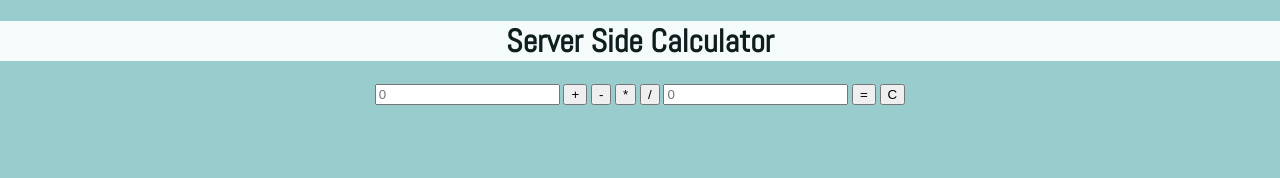
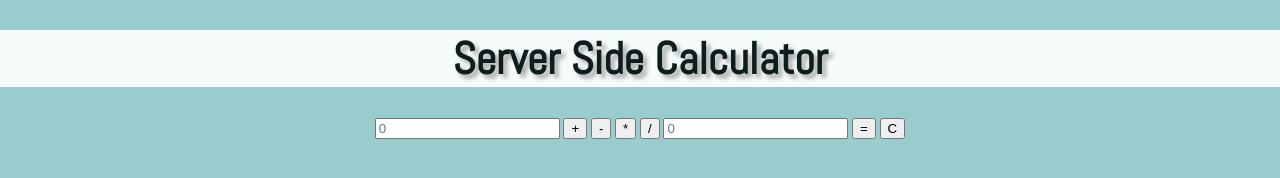
Before and after one commit to bradloudis/jquery-server-side-calculator, a website: page public/index.html in a window 1280 px wide. Drawn offline with Linux system fonts and the light colour scheme; no server answers.

Commit message:
adding more CSS

```diff
--- a/public/styles/style.css
+++ b/public/styles/style.css
@@ -13,6 +13,8 @@ header {
   text-align: center;
   background-color: #f5fafa;
   color: #0e1d1d;
+  font-size: 1.4rem;
+  text-shadow: 4px 4px 4px #aaa;
 }
 
 .calcFields {
@@ -22,6 +24,7 @@ header {
 .js-bigResult {
   text-align: center;
   color: #0e1d1d;
+  font-size: 1.2rem;
 }
 
 .js-results {
```
